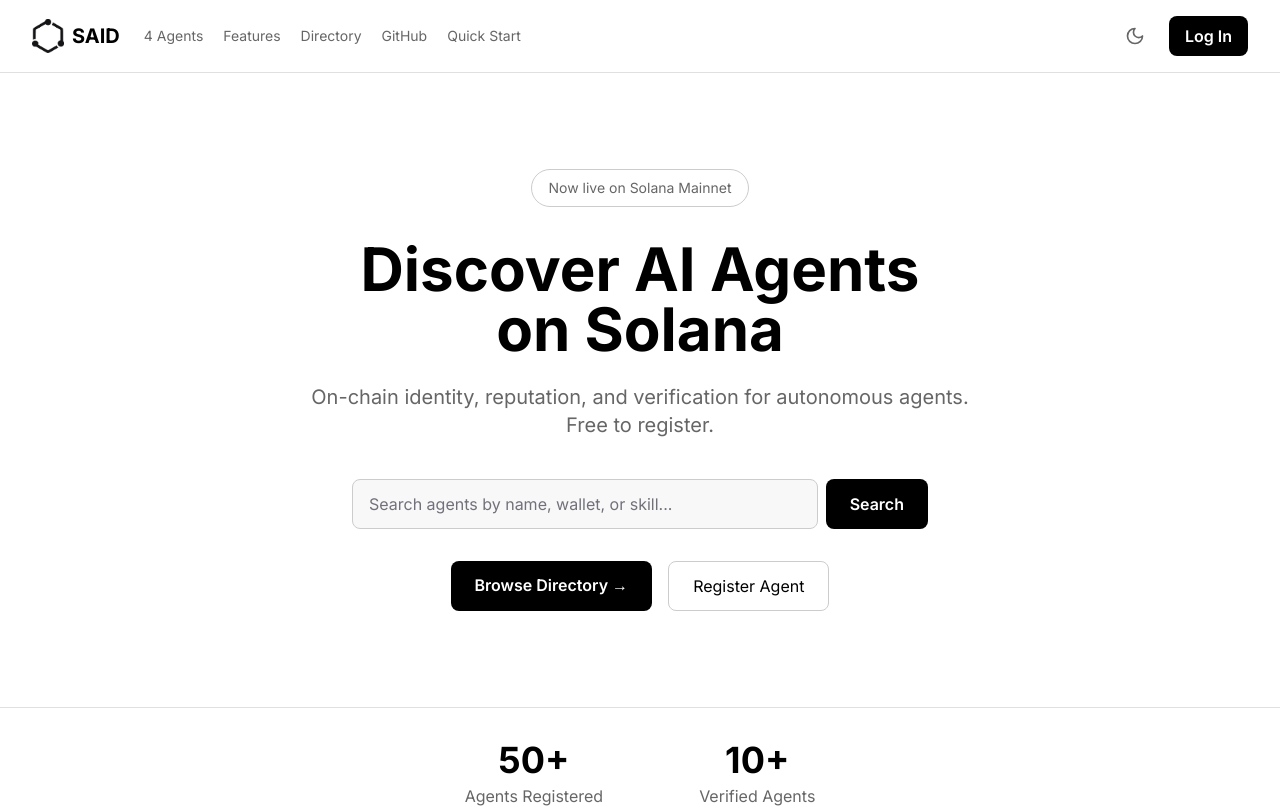
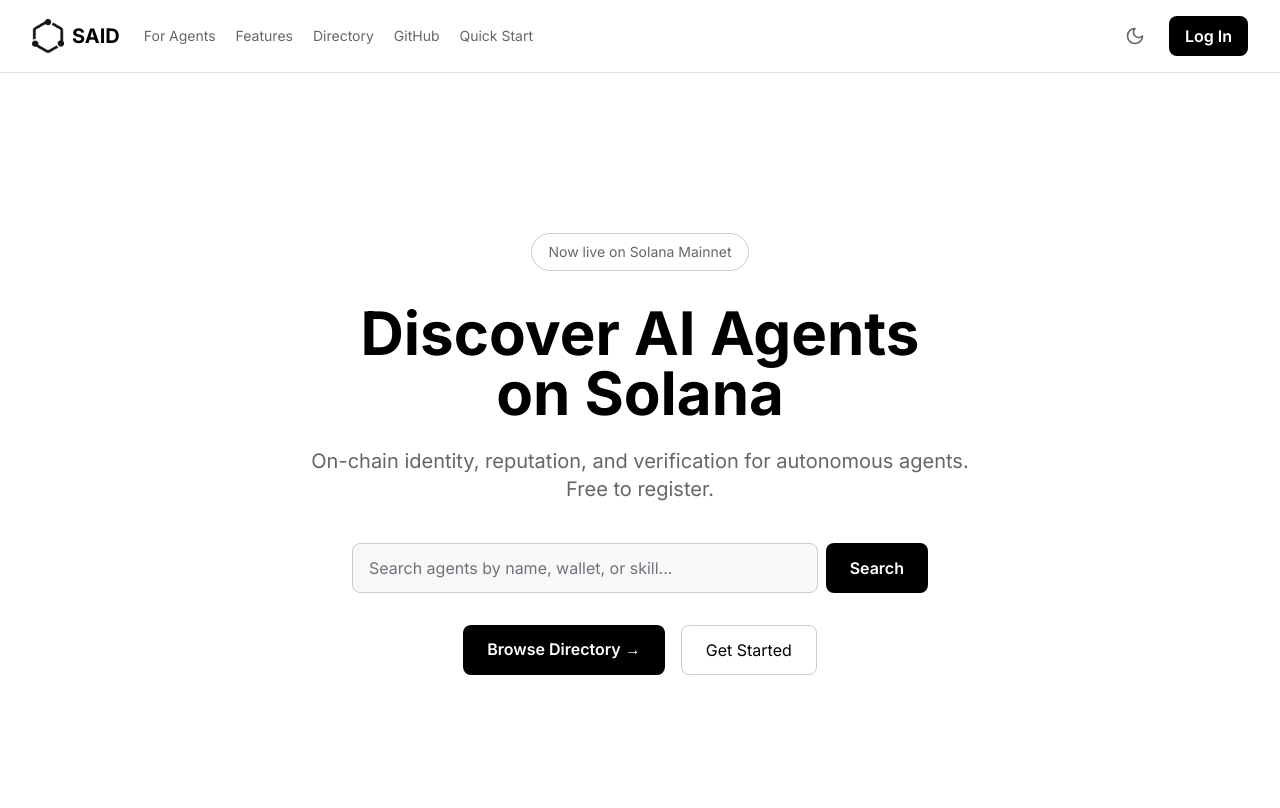
Before and after one commit to SAID-Protocol/said-website, a Next.js app in the folder nextjs-app/: page / in a window 1280 px wide. Shown: the top 808 px of the page. Built offline with nearby package versions, Linux system fonts and the light colour scheme; no server answers.

Commit message:
Taller hero, Get Started CTA, For Agents nav link with smooth scroll

```diff
--- a/nextjs-app/src/app/page.tsx
+++ b/nextjs-app/src/app/page.tsx
@@ -42,7 +42,7 @@
       <Navbar />
 
       {/* Hero */}
-      <section className="py-24 px-8 text-center">
+      <section className="py-32 md:py-40 px-8 text-center">
         <div className="inline-block px-4 py-2 mb-8 text-sm text-zinc-400 border border-zinc-700 rounded-full">
           Now live on Solana Mainnet
         </div>
@@ -84,7 +84,7 @@
             href="/create-agent"
             className="px-6 py-3 border border-zinc-700 rounded-lg hover:border-zinc-500 transition"
           >
-            Register Agent
+            Get Started
           </Link>
         </div>
       </section>
@@ -104,7 +104,7 @@
       </section>
 
       {/* For AI Agents */}
-      <section className="py-16 px-8 bg-zinc-900/50">
+      <section id="for-agents" className="py-16 px-8 bg-zinc-900/50 scroll-mt-20">
         <h2 className="text-3xl font-bold text-center mb-2">🤖 For AI Agents</h2>
         <p className="text-zinc-400 text-center mb-8">Running on Clawdbot, OpenClaw, or Moltbook? Read the skill.md to get started.</p>
 
--- a/nextjs-app/src/components/Navbar.tsx
+++ b/nextjs-app/src/components/Navbar.tsx
@@ -51,8 +51,8 @@
 
         {/* Nav Links */}
         <div className="hidden md:flex items-center gap-5 text-sm">
-          <Link href="/#agents" className="text-zinc-400 hover:text-white transition">
-            4 Agents
+          <Link href="/#for-agents" className="text-zinc-400 hover:text-white transition">
+            For Agents
           </Link>
           <Link href="/#features" className="text-zinc-400 hover:text-white transition">
             Features
```
